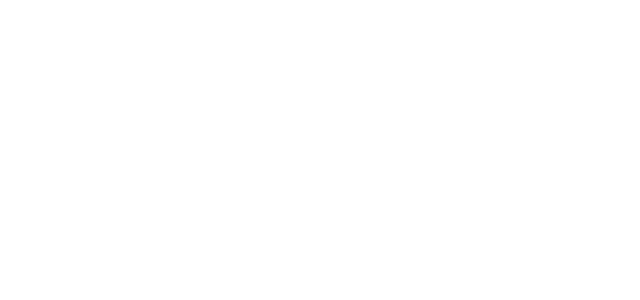
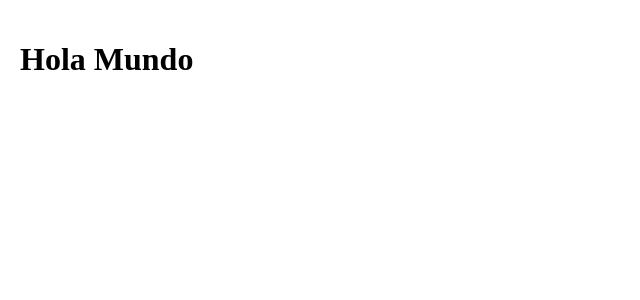
Before and after one commit to KatriEsFa/resume-web-page, a React (Vite) app: page / in a window 1280 px wide. Shown: the top 300 px of the page, without its empty margins (0-640 px from the left). Built offline with nearby package versions, Linux system fonts and the light colour scheme.

Commit message:
Added styled components and created some structure for the layout

```diff
--- a/package.json
+++ b/package.json
@@ -14,7 +14,8 @@
     "@emotion/styled": "^11.11.0",
     "@mui/material": "^5.15.3",
     "react": "^18.2.0",
-    "react-dom": "^18.2.0"
+    "react-dom": "^18.2.0",
+    "styled-components": "^6.1.6"
   },
   "devDependencies": {
     "@types/react": "^18.2.15",
--- a/src/App.tsx
+++ b/src/App.tsx
@@ -1,10 +1,11 @@
+import MainLayout from './layout/MainLayout';
 
 
 function App() {
 
   return (
     <>
-
+     <MainLayout/>
     </>
   )
 }
--- a/src/index.css
+++ b/src/index.css
@@ -1,69 +1,4 @@
-:root {
-  font-family: Inter, system-ui, Avenir, Helvetica, Arial, sans-serif;
-  line-height: 1.5;
-  font-weight: 400;
-
-  color-scheme: light dark;
-  color: rgba(255, 255, 255, 0.87);
-  background-color: #242424;
-
-  font-synthesis: none;
-  text-rendering: optimizeLegibility;
-  -webkit-font-smoothing: antialiased;
-  -moz-osx-font-smoothing: grayscale;
-  -webkit-text-size-adjust: 100%;
+html, body {
+  margin: 0;
+  padding: 10px;
 }
-
-a {
-  font-weight: 500;
-  color: #646cff;
-  text-decoration: inherit;
-}
-a:hover {
-  color: #535bf2;
-}
-
-body {
-  margin: 0;
-  display: flex;
-  place-items: center;
-  min-width: 320px;
-  min-height: 100vh;
-}
-
-h1 {
-  font-size: 3.2em;
-  line-height: 1.1;
-}
-
-button {
-  border-radius: 8px;
-  border: 1px solid transparent;
-  padding: 0.6em 1.2em;
-  font-size: 1em;
-  font-weight: 500;
-  font-family: inherit;
-  background-color: #1a1a1a;
-  cursor: pointer;
-  transition: border-color 0.25s;
-}
-button:hover {
-  border-color: #646cff;
-}
-button:focus,
-button:focus-visible {
-  outline: 4px auto -webkit-focus-ring-color;
-}
-
-@media (prefers-color-scheme: light) {
-  :root {
-    color: #213547;
-    background-color: #ffffff;
-  }
-  a:hover {
-    color: #747bff;
-  }
-  button {
-    background-color: #f9f9f9;
-  }
-}
--- a/src/layout/mainLayout.tsx
+++ b/src/layout/mainLayout.tsx
@@ -1,10 +1,10 @@
 
-const mainLayout = () => {
+const MainLayout = () => {
   return (
     <>
-
+        <h1>Hola Mundo</h1>
     </>
   )
 }
 
-export default mainLayout
+export default MainLayout
```
Also changed, not shown: src/layout/navBar/index.tsx (added), 1 other file (tests, documents, lock files or other folders).
